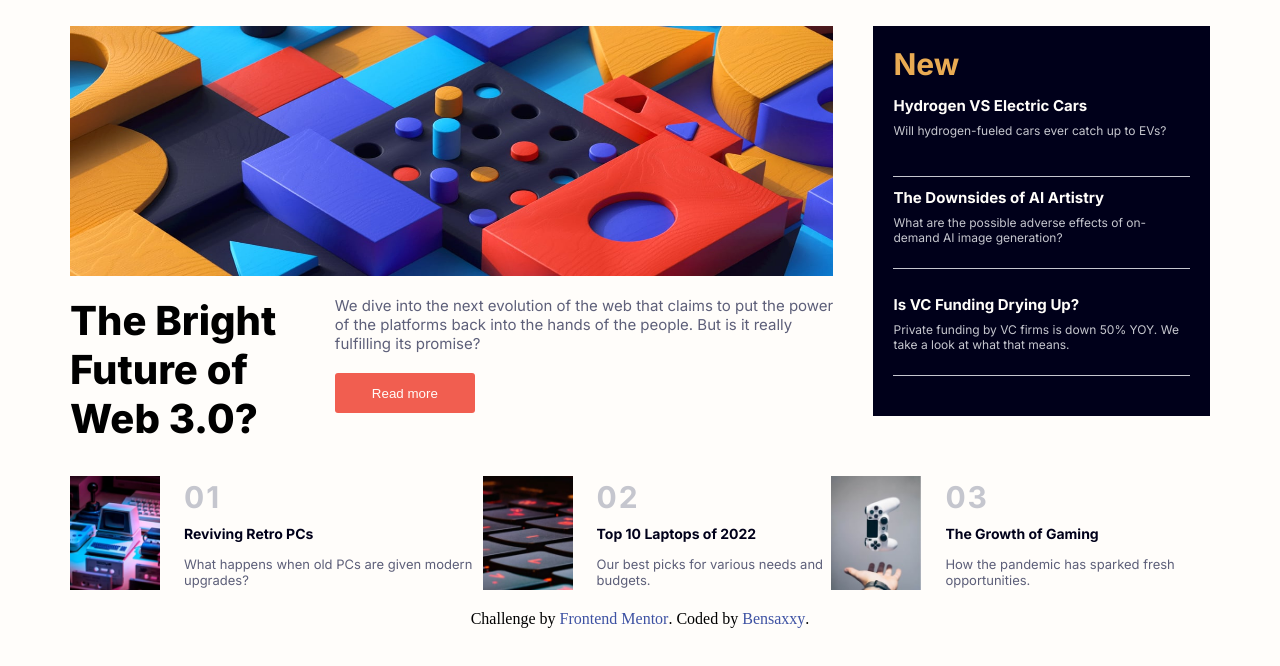
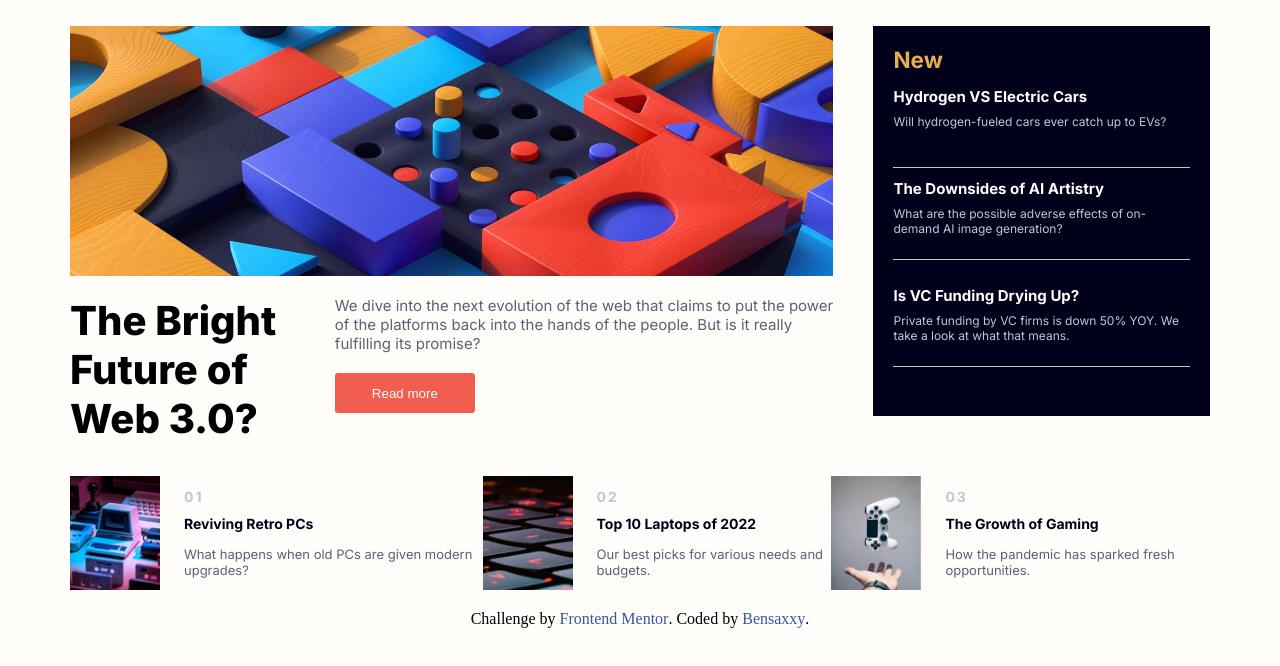
Before and after one commit to Bensaxxy/news-homepage-main, a plain HTML site: page index.html in a window 1280 px wide. Shown: the part 104-770 px from the top of the page. Drawn offline with Linux system fonts and the light colour scheme.

Commit message:
update
update

```diff
--- a/index.html
+++ b/index.html
@@ -9,10 +9,14 @@
 </head>
 <body>
 <div class="Container">
+
+  <!-- navbar -->
 <nav>
   <input type="checkbox" id="check">
   <label for="check" class="checkbtn"><img src="/assets/images/icon-menu.svg" alt=""></label>
   <a href="#"><img src="/assets/images/logo.svg" alt=""></a>
+
+  <!-- navlinks -->
   <ul>
     <li><a href="#">Home</a></li>
     <li><a href="#">New</a></li>
@@ -21,6 +25,8 @@
     <li><a href="#">Categories</a></li>
   </ul>
 </nav>
+
+<!-- main body -->
 <div class="main-1">
   <div class="sub-main-1">
 <img src="/assets/images/image-web-3-desktop.jpg" alt="">
@@ -29,49 +35,54 @@
 <div class="block">
 <p>  We dive into the next evolution of the web that claims to put the power of the platforms back into the hands of the people.
   But is it really fulfilling its promise?</p>
-  <a href="#"><button type="button">Read more</button></a>
+ <button type="button">Read more</button>
 </div>
 </div>
 </div>
+
+
   <div class="side-main-1">
-    <h1> New </h1>
+    <h2> New </h2>
     <div class="write-up">
-    <h3>Hydrogen VS Electric Cars</h3>
+    <h2>Hydrogen VS Electric Cars</h2>
     <p>  Will hydrogen-fueled cars ever catch up to EVs?
     </div>
     <div class="write-up">
-    <h3>The Downsides of AI Artistry</h3>
+    <h2>The Downsides of AI Artistry</h2>
     <p> What are the possible adverse effects of on-demand AI image generation?
     </div>
     <div class="write-up">
-    <h3>Is VC Funding Drying Up?</h3>
+    <h2>Is VC Funding Drying Up?</h2>
     <p> Private funding by VC firms is down 50% YOY. We take a look at what that means.
     </div>
   </div>
+
+
 </div>
 
   <div class="main-2">
     <div class="sub-main2">
       <img src="/assets/images/image-retro-pcs.jpg" alt="">
       <div class="sub-main2-block">
-        <h1>01</h1>
-        <a href="#"><h4>  Reviving Retro PCs</h4></a>
+        <h2 class="h2">01</h2>
+        <a href="#"><h2> Reviving Retro PCs</h2></a>
         <p>What happens when old PCs are given modern upgrades?</p>
       </div>
     </div>
+
     <div class="sub-main2">
       <img src="/assets/images/image-top-laptops.jpg" alt="">
       <div class="sub-main2-block">
-        <h1>02</h1>
-      <a href="#">  <h4> Top 10 Laptops of 2022</h4></a>
+        <h2 class="h2">02</h2>
+      <a href="#">  <h2> Top 10 Laptops of 2022</h2></a>
         <p>  Our best picks for various needs and budgets.</p>
       </div>
     </div>
     <div class="sub-main2">
       <img src="/assets/images/image-gaming-growth.jpg" alt="">
       <div class="sub-main2-block">
-        <h1>03</h1>
-        <a href="#"><h4> The Growth of Gaming</h4></a>
+        <h2 class="h2">03</h2>
+        <a href="#"><h2> The Growth of Gaming</h2></a>
         <p> How the pandemic has sparked fresh opportunities.</p>
       </div>
     </div>
--- a/style.css
+++ b/style.css
@@ -99,7 +99,7 @@ nav ul li{
     color: var(--Neutral-color-3);
     margin-bottom: 20px;
 }
-.block a button{
+.block button{
     border-radius: 3px;
     width: 140px;
     height: 40px;
@@ -107,7 +107,7 @@ nav ul li{
     border: none;
     color: var(--Neutral-color-1);
 }
-.block a button:hover{
+.block button:hover{
     background-color: var(--Neutral-color-4);
     color: var(--Neutral-color-1);
     cursor: pointer;
@@ -121,7 +121,7 @@ nav ul li{
     background-color: var(--Neutral-color-4);
     padding: 20px;
 }
-.side-main-1 h1{
+.side-main-1 h2{
     color: var(--primary-color-1);
     font-family: 'Inter';
     margin-bottom: 14px;
@@ -129,13 +129,13 @@ nav ul li{
 .write-up{
     position: relative;
 }
-.write-up h3{
+.write-up h2{
     color: var(--Neutral-color-1);
     font-family: 'Inter';
     font-size: 15px;
     margin-bottom: 8px;
 }
-.write-up h3:hover{
+.write-up h2:hover{
     color: var(--primary-color-1);
     cursor: pointer;
 }
@@ -175,17 +175,17 @@ nav ul li{
     flex-direction: column;
     margin-left: 24px;
 }
-.sub-main2-block h1{
+.sub-main2-block .h2{
     color: var(--Neutral-color-2);
     letter-spacing: 2px;
     margin-bottom: 10px;
 }
-.sub-main2-block h4{
+.sub-main2-block h2{
     color: var(--Neutral-color-4);
     font-size: 14px;
     margin-bottom: 14px;
 }
-.sub-main2-block h4:hover{
+.sub-main2-block h2:hover{
     color: var(--primary-color-2);
     cursor: pointer;
 }
```
